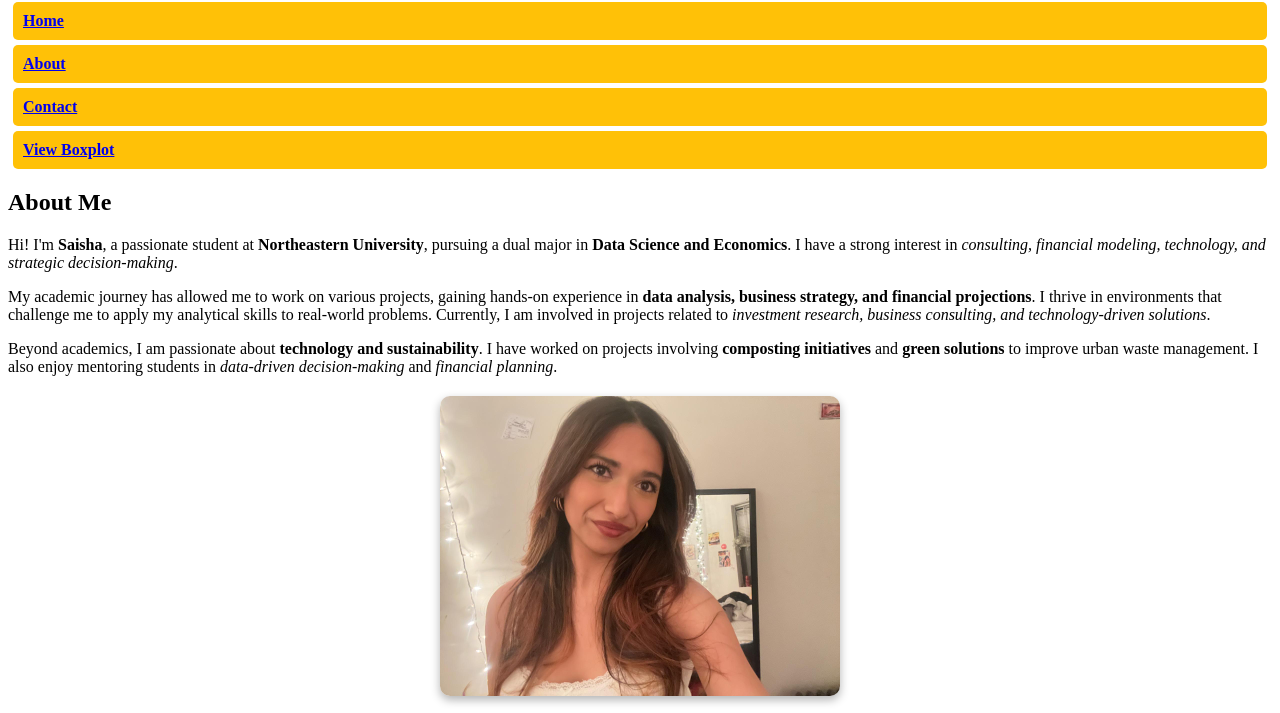
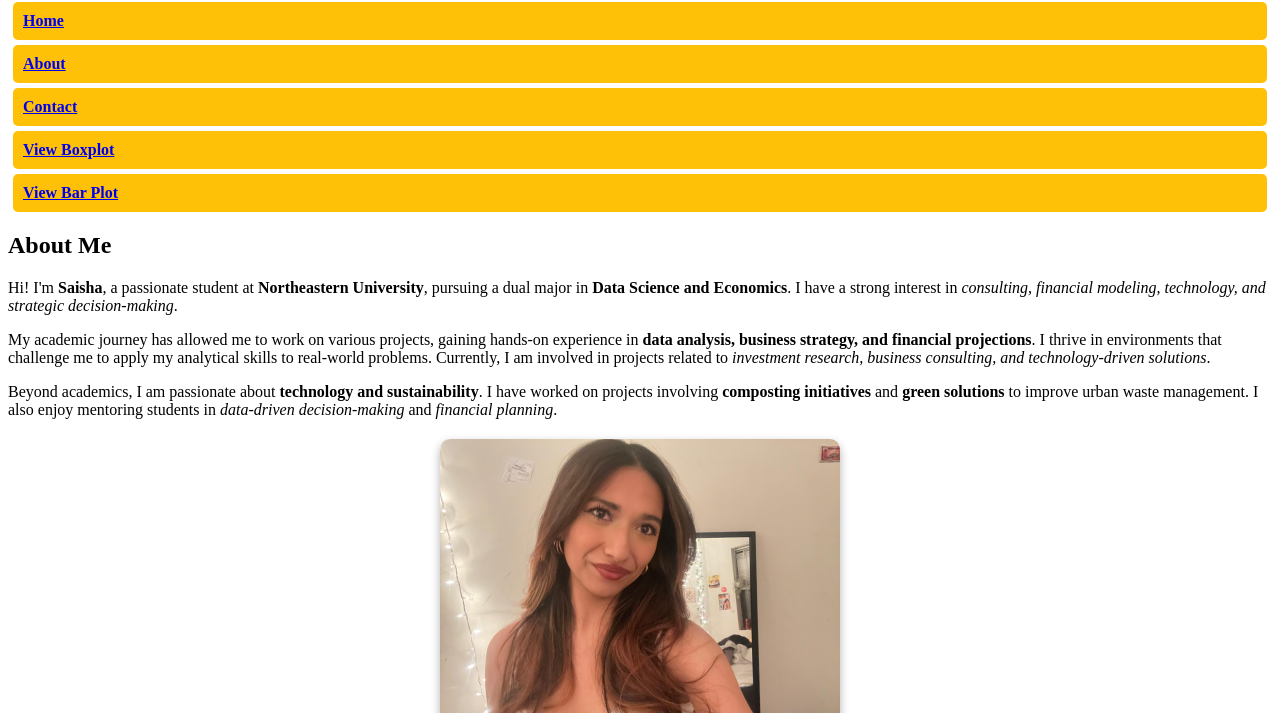
Before and after one commit to saisha12345/DS4200-Homework3_Saisha, a plain HTML site: page index.html in a window 1280 px wide. Shown: the part 78-791 px from the top of the page. Drawn offline with Linux system fonts and the light colour scheme.

Commit message:
Update index.html

```diff
--- a/index.html
+++ b/index.html
@@ -16,7 +16,9 @@
      <li><a href="about.html">About</a></li>
      <li><a href="#contact">Contact</a></li>
      <li><a href="boxplot.html">View Boxplot</a></li>
+     <li><a href="barplot.html">View Bar Plot</a></li>
 </ul>
+
 </nav>
 
     </header>
```
Lines whose indentation alone changed are shown as unchanged.
